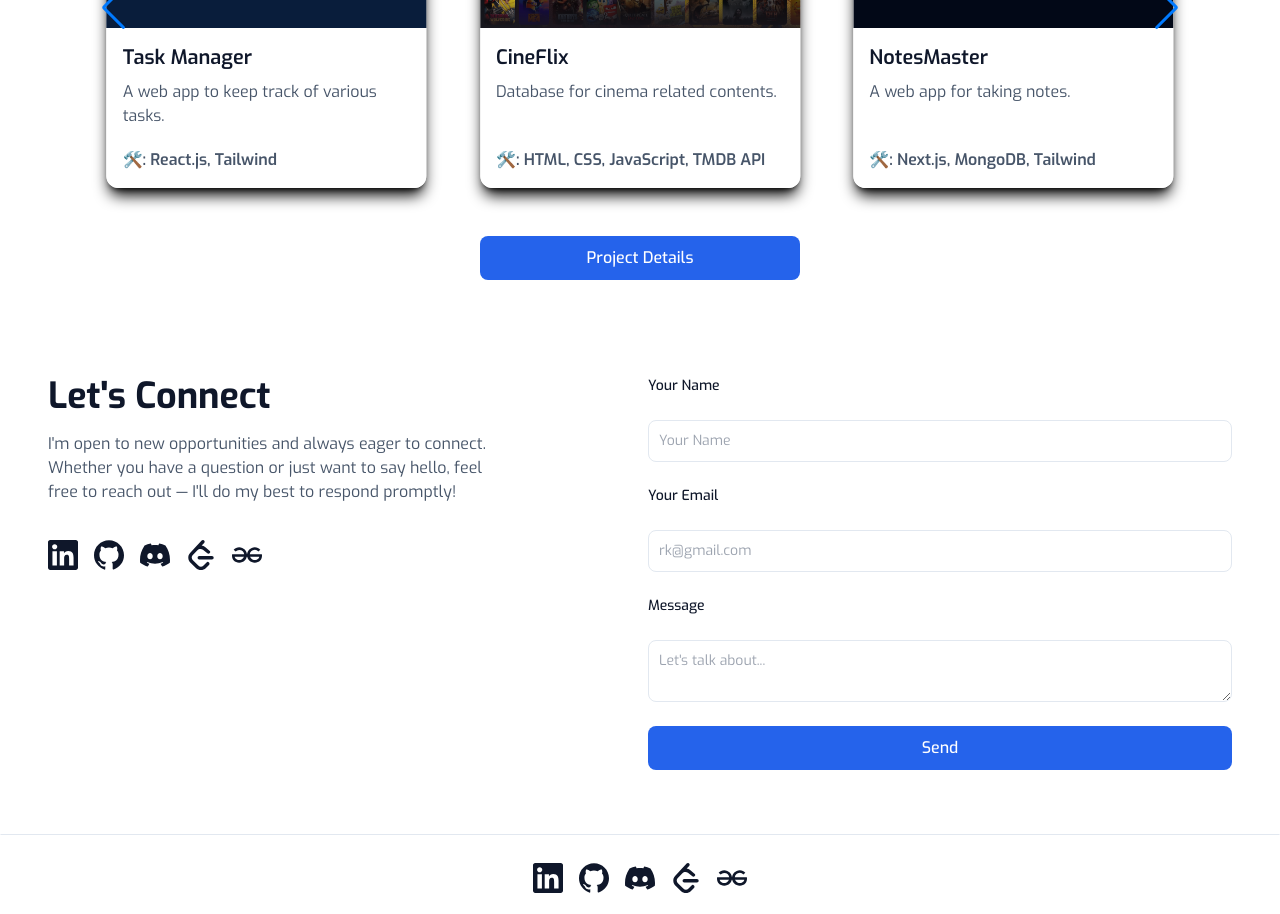
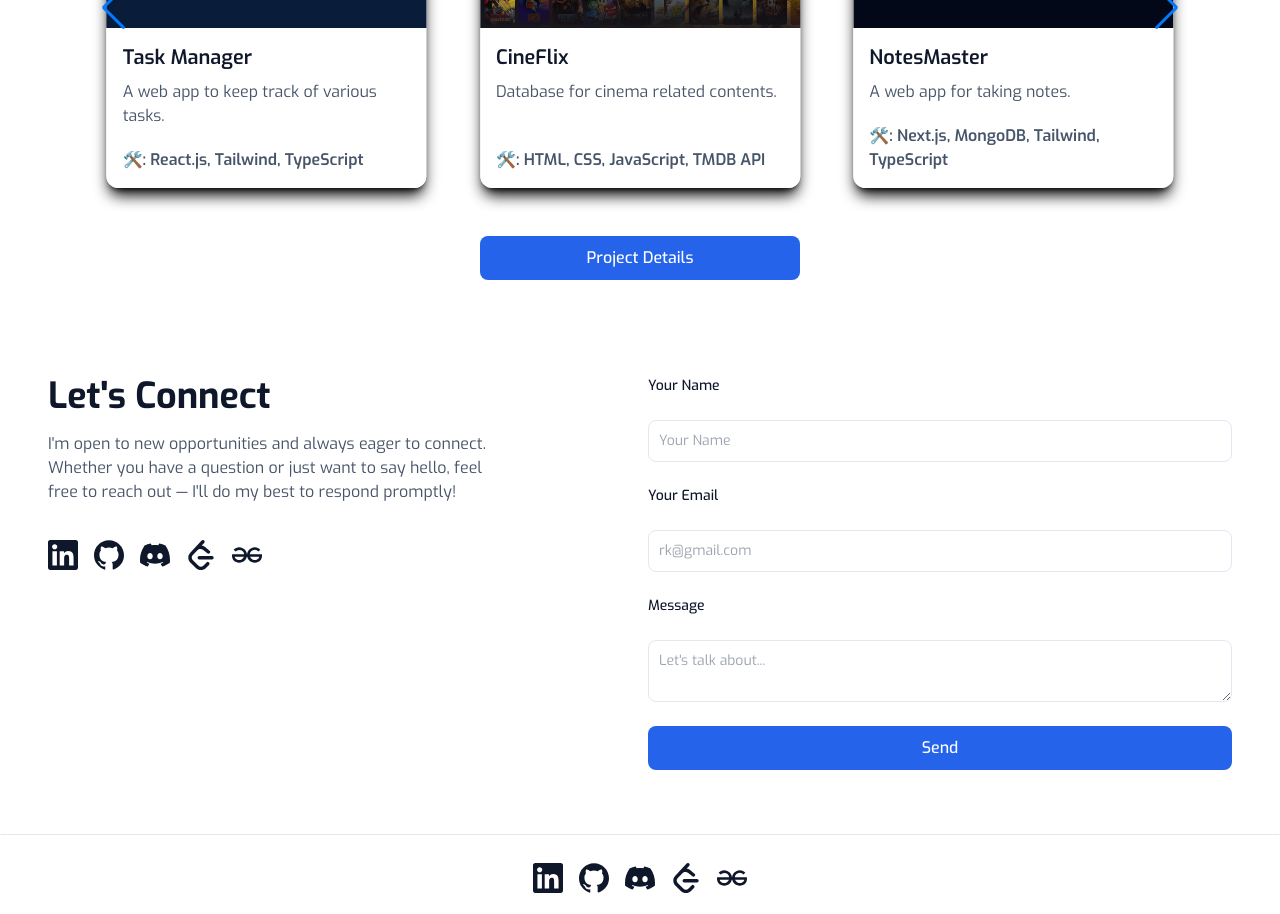
Before and after one commit to RK-41/portfolio3, a Next.js app: page / in a window 1280 px wide. Shown: the part 1940-2854 px from the top of the page. Built offline with nearby package versions, Linux system fonts and the light colour scheme.

Commit message:
Update Resume Link

```diff
--- a/app/assets/index.js
+++ b/app/assets/index.js
@@ -150,7 +150,7 @@ export const projectData = [
 			'/images/projects/taskManager2.png',
 			'/images/projects/taskManager3.png',
 		],
-		techStack: 'React.js, Tailwind',
+		techStack: 'React.js, Tailwind, TypeScript',
 		link: 'https://task-manager-five-jade.vercel.app/',
 		github: 'https://github.com/RK-41/task-manager',
 	},
@@ -194,7 +194,7 @@ export const projectData = [
 			'/images/projects/notesMaster3.png',
 			'/images/projects/notesMaster4.png',
 		],
-		techStack: 'Next.js, MongoDB, Tailwind',
+		techStack: 'Next.js, MongoDB, Tailwind, TypeScript',
 		link: 'https://notes-master-iota.vercel.app/',
 		github: 'https://github.com/RK-41/notes-master',
 	},
@@ -219,7 +219,7 @@ export const projectData = [
 			'/images/projects/digIT4.png',
 			'/images/projects/digIT5.png',
 		],
-		techStack: 'Next.js, Tailwind',
+		techStack: 'Next.js, Tailwind, TypeScript',
 		link: 'https://dig-it-eta.vercel.app/',
 		github: 'https://github.com/RK-41/dig-it',
 	},
--- a/app/components/HeroSection.jsx
+++ b/app/components/HeroSection.jsx
@@ -55,7 +55,7 @@ const HeroSection = () => {
           </button>
           <button className='px-6 py-3 w-full sm:w-fit rounded-full bg-transparent text-text-primary hover:text-white hover:bg-gradient-to-r hover:from-blue-600 hover:to-blue-400 border border-blue-500 mt-3 md:mt-0 transition-[background] duration-300'>
             <Link
-							href='https://drive.google.com/file/d/1NsQgdwF016jPNl-UTYYEc6lKfnVBEKq1/view?usp=sharing'
+              href='https://drive.google.com/file/d/1r2cp7W_69szkeNYWn0v6Hc4q0uzVK_Av/view?usp=sharing'
               target='_blank'
             >
               View Resume
```
Lines whose indentation alone changed are shown as unchanged.
